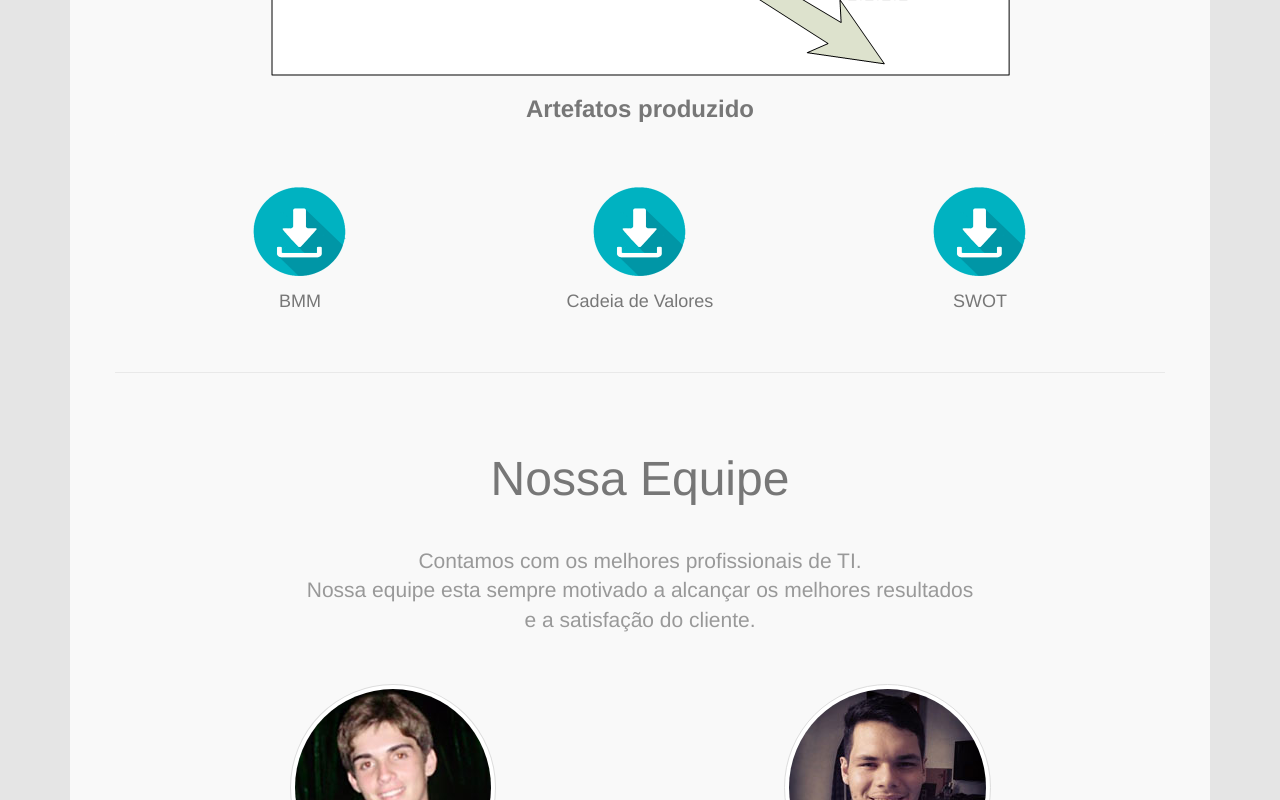
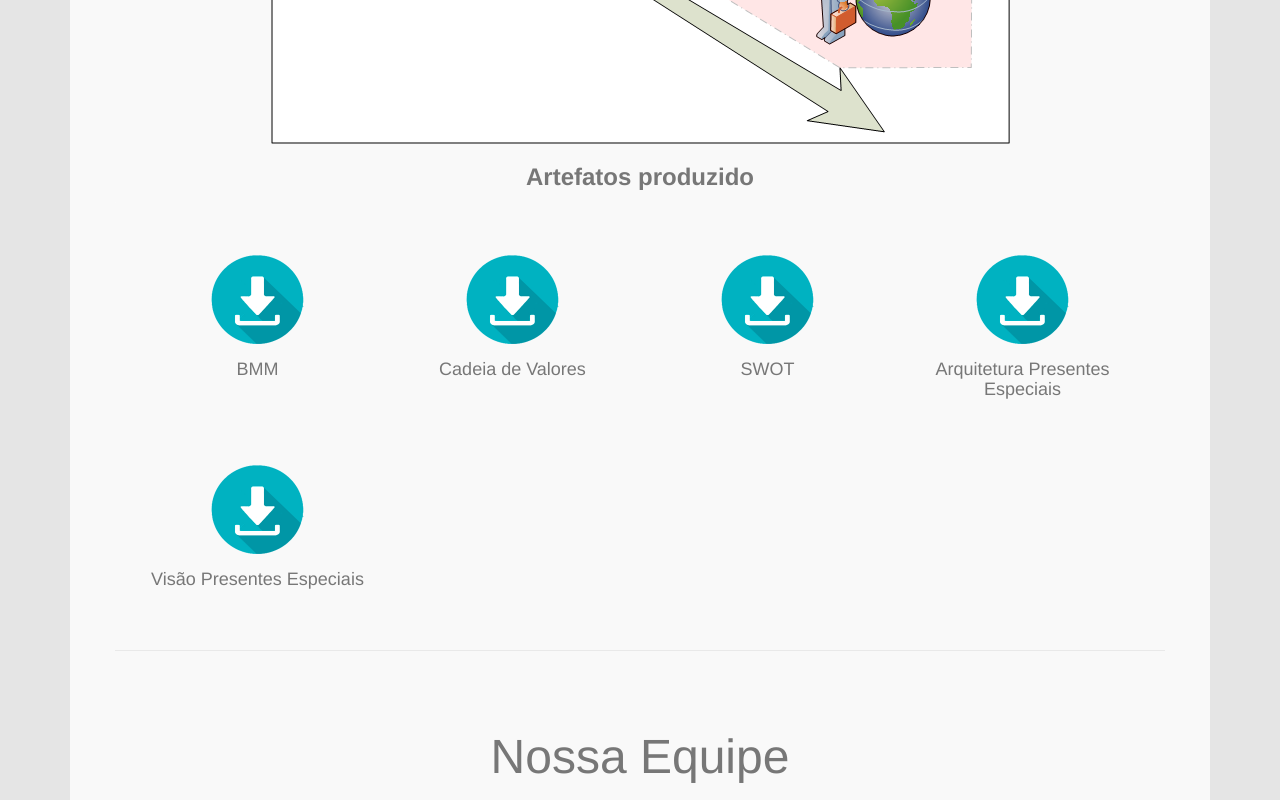
Before and after one commit to manoelneto/site_pos, a plain HTML site: page index.html in a window 1280 px wide. Shown: the part 2450-3250 px from the top of the page. Drawn offline with Linux system fonts and the light colour scheme.

Commit message:
visão e arqutietura

```diff
--- a/index.html
+++ b/index.html
@@ -133,7 +133,7 @@
                 <div class="center gap">
                   <h2>Presentes Especiais</h2>
                   <p class="lead">Baixe aqui o aplicativo na versão android.</p>
-                  <p><a class="btn btn-success" href="./presentes-especiais.apk?v=3">Clique aqui</a></p>
+                  <p><a href="./presentes-especiais.apk?v=3"><img width="100px" src="images/icon-download.png"></a></a></p>
                 </div><!--/.center-->
 
               </div>
@@ -260,28 +260,41 @@
         <div class="container">
             <div class="box first">
                 <div class="row">
-                    <div class="col-md-4 col-sm-6">
+                    <div class="col-md-3 col-sm-6">
                         <div class="center">
                             <a href="https://drive.google.com/file/d/0B8eOenWLQlXKSlZNNWR0aVNOdXc/view?usp=sharing"><img width="100px" src="images/icon-download.png"></a>
                             <h4>BMM</h4>
                             <p></p>
                         </div>
                     </div><!--/.col-md-4-->
-                    <div class="col-md-4 col-sm-6">
+                    <div class="col-md-3 col-sm-6">
                         <div class="center">
                             <a href="https://drive.google.com/file/d/0B8eOenWLQlXKUEE0UFpJQS1aLWs/view?usp=sharing"><img width="100px" src="images/icon-download.png"></a>
                             <h4>Cadeia de Valores</h4>
                             <p></p>
                         </div>
                     </div><!--/.col-md-4-->
-                    <div class="col-md-4 col-sm-6">
+                    <div class="col-md-3 col-sm-6">
 	                        <div class="center">
-
-                                <a href="https://drive.google.com/file/d/0B8eOenWLQlXKbFJ4YU96VjVXU0k/view?usp=sharing"><img width="100px" src="images/icon-download.png"></a>
-	                            <h4>SWOT</h4>
-	                            <p></p>
+                            <a href="https://drive.google.com/file/d/0B8eOenWLQlXKbFJ4YU96VjVXU0k/view?usp=sharing"><img width="100px" src="images/icon-download.png"></a>
+                            <h4>SWOT</h4>
+                            <p></p>
 	                        </div>
-	                    </div><!--/.col-md-4-->
+                    </div><!--/.col-md-4-->
+                    <div class="col-md-3 col-sm-6">
+	                        <div class="center">
+                            <a href="https://docs.google.com/document/d/1KlQYX2BtyOr1RD6hAbrtce0-WhwYioQdznidYvhpB4s/edit?usp=sharing"><img width="100px" src="images/icon-download.png"></a>
+                            <h4>Arquitetura Presentes Especiais</h4>
+                            <p></p>
+	                        </div>
+                    </div><!--/.col-md-4-->
+                    <div class="col-md-3 col-sm-6">
+	                        <div class="center">
+                            <a href="https://docs.google.com/document/d/1WkGdY_xFfjTZbGzcSUUOftQZN2mxkIE5qMQcBaWYQGY/edit?usp=sharing"><img width="100px" src="images/icon-download.png"></a>
+                            <h4>Visão Presentes Especiais</h4>
+                            <p></p>
+	                        </div>
+                    </div><!--/.col-md-4-->
 	                </div><!--/.row-->
 	            </div><!--/.box-->
 	        </div><!--/.container-->
```
